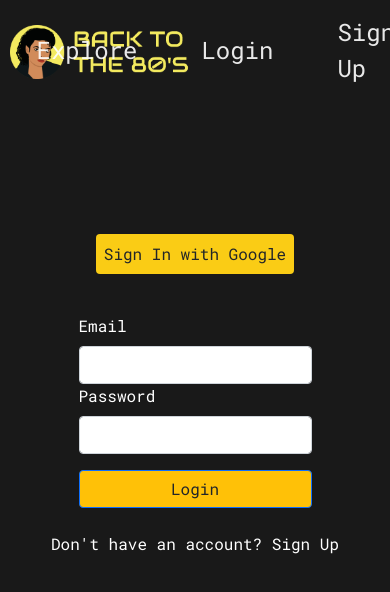
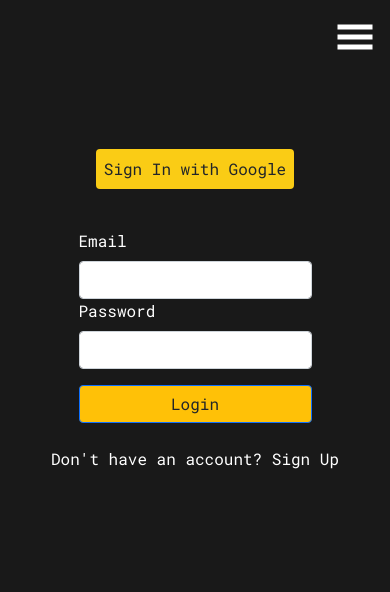
Before and after one commit to metehnay/react-1990s-website, a React (Create React App) app: page /login in a window 390 px wide. Shown: the top 592 px of the page. Built offline with nearby package versions, Linux system fonts and the light colour scheme.

Commit message:
mobile menu add

```diff
--- a/src/App.css
+++ b/src/App.css
@@ -118,3 +118,60 @@ a:hover {
     padding: 10px;
   }
 }
+
+.Navbar .mobile-navigation {
+  display: none !important;
+}
+
+@media (max-width: 788px) {
+  .Navbar .desktop {
+    display: none !important;
+  }
+  .Navbar .mobile-navigation {
+    display: flex !important;
+  }
+
+  .Hamburger {
+    position: fixed;
+    right: 15px;
+    top: 17px;
+    cursor: pointer;
+  }
+
+  .Navbar .burgers {
+    background-color: #191919;
+    height: 85px;
+    width: 100%;
+    position: fixed;
+    top: -10px;
+    z-index: 999;
+  }
+
+  ul {
+    display: flex;
+    flex-direction: column;
+    position: absolute;
+    margin: 0 !important;
+    top: 50px;
+    position: fixed;
+    right: 0;
+    left: 0;
+    padding: 10px;
+    width: 100%;
+    opacity: 1;
+    background-color: #000000;
+  }
+
+  li {
+    margin: 10px auto !important;
+    opacity: 1;
+  }
+
+  #darkMode {
+    display: none;
+  }
+
+  #log {
+    display: none;
+  }
+}
--- a/src/components/Header.js
+++ b/src/components/Header.js
@@ -5,6 +5,9 @@ import logo from "./logo.png";
 import { signOut } from "firebase/auth";
 import { auth } from "../firebase-config";
 import DarkMode from "./DarkMode";
+import NavLinks from "./NavLinks";
+import Navigation from "./Navigation";
+import MobileNavigation from "./MobileNavigation";
 
 const Header = ({ isAuth, setIsAuth, modu, setModu }) => {
   const signUserOut = () => {
@@ -16,36 +19,9 @@ const Header = ({ isAuth, setIsAuth, modu, setModu }) => {
   };
 
   return (
-    <div className="header d-flex bg-white-600  ">
-      <nav className="w-100  ">
-        <img src={logo} className="logo position-absolute mw-100 left-20" />
-        <ul className="d-flex justify-content-center align-items-center mt-3 opacity-90">
-          <DarkMode id="darko" modu={modu} setModu={setModu} />
-          <li>
-            <Link to={"/"}>Explore</Link>
-          </li>
-          {!isAuth ? (
-            <>
-              <li>
-                <Link to={"/login"}>Login</Link>
-              </li>
-              <li>
-                <Link to={"/signup"}>Sign Up</Link>
-              </li>
-            </>
-          ) : (
-            <>
-              <li>
-                {" "}
-                <Link to={"/newpost"}>New Post</Link>
-              </li>
-              <li onClick={signUserOut} id="log">
-                Log Out
-              </li>
-            </>
-          )}
-        </ul>
-      </nav>
+    <div className="Navbar">
+      <Navigation modu={modu} setModu={setModu} />
+      <MobileNavigation modu={modu} setModu={setModu} />
     </div>
   );
 };
--- a/src/components/MobileNavigation.js
+++ b/src/components/MobileNavigation.js
@@ -3,8 +3,9 @@ import NavLinks from "./NavLinks";
 import { GiHamburgerMenu } from "react-icons/gi";
 import { MdOutlineClose } from "react-icons/md";
 import logo from "./logo.png";
+import DarkMode from "./DarkMode";
 
-const MobileNavigation = () => {
+const MobileNavigation = ({ modu, setModu }) => {
   const [open, setOpen] = useState(false);
 
   const burgerIcon = (
@@ -28,10 +29,14 @@ const MobileNavigation = () => {
   return (
     <nav className="mobile-navigation">
       <div className="burgers">{open ? closeIcon : burgerIcon}</div>
-      <div className="c"></div>
-      <div className="logos"></div>
-
-      {open && <NavLinks isMobile={true} closeItem={closeItem} />}
+      {open && (
+        <NavLinks
+          isMobile={true}
+          closeItem={closeItem}
+          modu={modu}
+          setModu={setModu}
+        />
+      )}
     </nav>
   );
 };
--- a/src/components/NavLinks.js
+++ b/src/components/NavLinks.js
@@ -5,7 +5,15 @@ import MobileNavigation from "./MobileNavigation";
 import { signOut } from "firebase/auth";
 import { auth } from "../firebase-config";
 import { Link } from "react-router-dom";
-const NavLinks = ({ isMobile, closeItem, isAuth, setIsAuth }) => {
+import DarkMode from "./DarkMode";
+const NavLinks = ({
+  isMobile,
+  closeItem,
+  isAuth,
+  setIsAuth,
+  modu,
+  setModu,
+}) => {
   const signUserOut = () => {
     signOut(auth).then(() => {
       localStorage.clear();
@@ -21,8 +29,13 @@ const NavLinks = ({ isMobile, closeItem, isAuth, setIsAuth }) => {
     <>
       <div className="header d-flex bg-white-600  ">
         <nav className="w-100  ">
-          <img src={logo} className="logo position-absolute mw-100 left-20" />
+          <img
+            src={logo}
+            className="logo position-absolute mw-100 left-20"
+            id="log"
+          />
           <ul className="d-flex justify-content-center align-items-center mt-3 opacity-90">
+            <DarkMode id="darko" modu={modu} setModu={setModu} />
             <li>
               <Link to={"/"}>Explore</Link>
             </li>
--- a/src/components/Navigation.js
+++ b/src/components/Navigation.js
@@ -1,10 +1,10 @@
 import React from "react";
 import NavLinks from "./NavLinks";
 
-const Navigation = () => {
+const Navigation = ({ modu, setModu }) => {
   return (
     <nav className="desktop">
-      <NavLinks />
+      <NavLinks modu={modu} setModu={setModu} />
     </nav>
   );
 };
```
